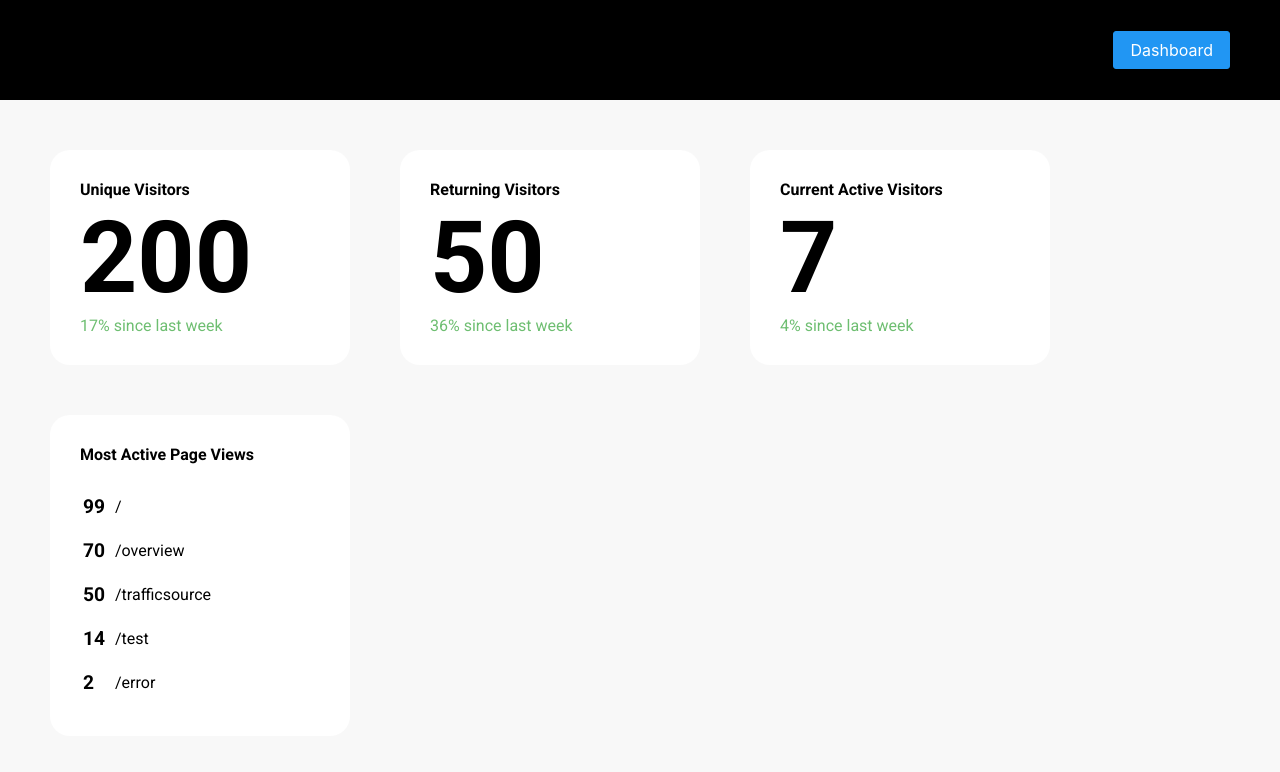
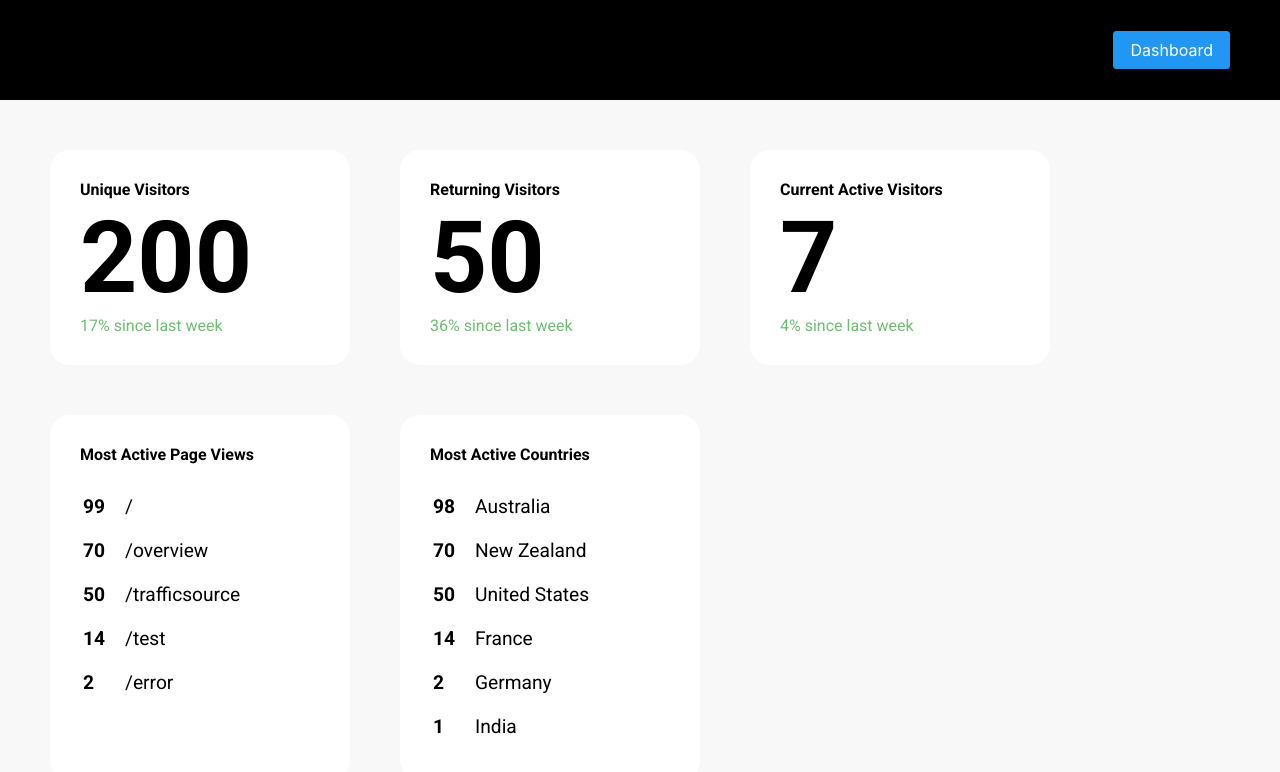
Before and after one commit to nectarinedev/vue-dashboard, a Vue app: page / in a window 1280 px wide. Shown: the top 772 px of the page. Built offline with nearby package versions, Linux system fonts and the light colour scheme.

Commit message:
active countries

```diff
--- /dev/null
+++ b/src/components/Location/ActiveLocations.vue
@@ -0,0 +1,66 @@
+``
+<script setup lang="ts">
+interface LocationList {
+	country: string;
+	count: number;
+}
+
+const locationList: LocationList[] = [
+	{ country: 'Australia', count: 98 },
+	{ country: 'New Zealand', count: 70 },
+	{ country: 'United States', count: 50 },
+	{ country: 'France', count: 14 },
+	{ country: 'Germany', count: 2 },
+	{ country: 'India', count: 1 },
+];
+</script>
+
+<template>
+	<div class="active-locations">
+		<span class="active-locations__title">Most Active Countries</span>
+		<div class="active-locations__container">
+			<table>
+				<tbody>
+					<tr
+						v-for="location in locationList"
+						:key="location.country"
+					>
+						<td class="active-locations__count">{{ location.count }}</td>
+						<td class="active-locations__country">{{ location.country }}</td>
+					</tr>
+				</tbody>
+			</table>
+		</div>
+	</div>
+</template>
+
+<style scoped lang="css">
+.active-locations {
+	display: flex;
+	flex-direction: column;
+	background-color: #ffffff;
+	padding: 30px;
+	border-radius: 20px;
+	width: fit-content;
+	min-width: 300px;
+}
+
+.active-locations__title {
+	font-weight: bold;
+	margin-bottom: 20px;
+}
+
+.active-locations__count {
+	font-weight: bold;
+	font-size: larger;
+	width: 40px;
+}
+
+.active-locations__country {
+	font-size: larger;
+}
+
+tr {
+	line-height: 40px;
+}
+</style>
--- a/src/components/Page/ActivePages.vue
+++ b/src/components/Page/ActivePages.vue
@@ -24,7 +24,7 @@ const pageList: PageList[] = [
 						:key="page.url"
 					>
 						<td class="active-pages__count">{{ page.count }}</td>
-						<td>{{ page.url }}</td>
+						<td class="active-pages__url">{{ page.url }}</td>
 					</tr>
 				</tbody>
 			</table>
@@ -51,13 +51,14 @@ const pageList: PageList[] = [
 .active-pages__count {
 	font-weight: bold;
 	font-size: larger;
+	width: 40px;
+}
+
+.active-pages__url {
+	font-size: larger;
 }
 
 tr {
 	line-height: 40px;
 }
-
-td {
-	width: 30px;
-}
 </style>
--- a/src/views/OverviewView.vue
+++ b/src/views/OverviewView.vue
@@ -3,6 +3,7 @@ import UniqueVisitors from '@/components/Visitors/UniqueVisitors.vue';
 import ReturningVisitors from '@/components/Visitors/ReturningVisitors.vue';
 import CurrentVisitors from '@/components/Visitors/CurrentVisitors.vue';
 import ActivePages from '@/components/Page/ActivePages.vue';
+import ActiveLocations from '@/components/Location/ActiveLocations.vue';
 </script>
 
 <template>
@@ -14,6 +15,7 @@ import ActivePages from '@/components/Page/ActivePages.vue';
 		</div>
 		<div class="summary__container">
 			<ActivePages />
+			<ActiveLocations />
 		</div>
 	</main>
 </template>
```
